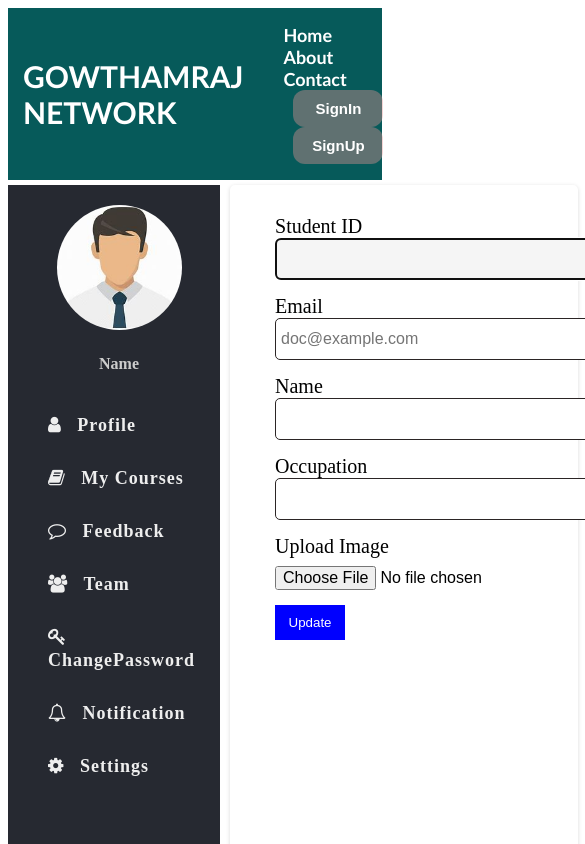
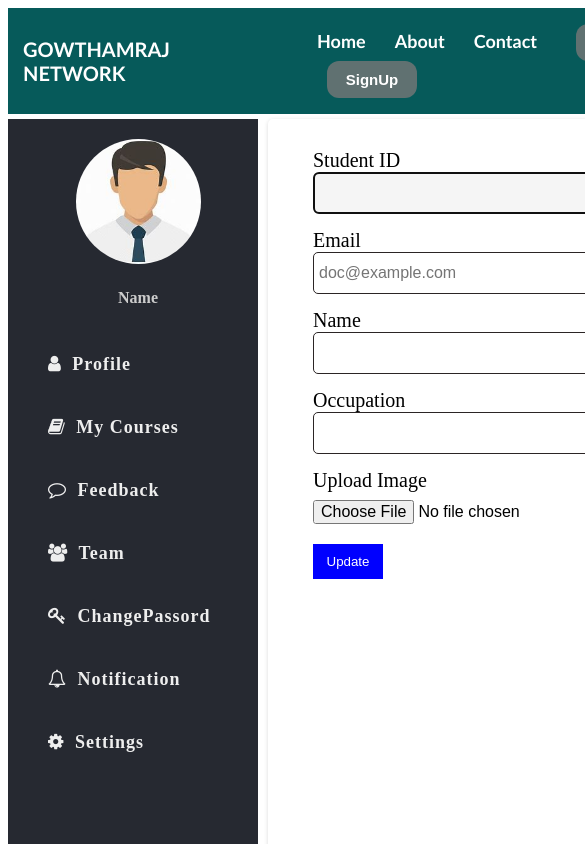
Before and after one commit to Nithishkumars-2001/Learner-Profile, a plain HTML site: page index.html in a window 390 px wide. Shown: the top 844 px of the page, 585 px wide, since content can reach past the window. Drawn offline with Linux system fonts and the light colour scheme.

Commit message:
update style.css flie

```diff
--- a/index.html
+++ b/index.html
@@ -30,6 +30,7 @@
                 <img src="OIP.jpg">
                 <h4> Name </h4>
             </div>
+            <div class="option">
                 <ul>
                     <li>
                         <a>
@@ -58,7 +59,7 @@
                     <li>
                         <a>
                             <i class="fa fa-key" aria-hidden="true"></i>
-                        <span> ChangePassword</span>
+                            <span> ChangePassord </span>
                         </a>
                     </li>
                     <li>
@@ -74,6 +75,7 @@
                         </a>
                     </li>
                 </ul>
+            </div>
         </div>
         <div class="section1">
             <div class="section1-edit">
--- a/style.css
+++ b/style.css
@@ -173,3 +173,186 @@ input:focus{
     display: inline block;
     padding-right: 10px;
 }
+
+
+@media screen and (max-width: 768px){
+    *{
+        text-decoration: none;
+    }
+
+    .navbar{
+        background: rgb(6, 90, 90);
+        font-family: calibri;
+        padding-left: 15px;
+        padding-right: 15px;
+        width: 750px;
+    }
+
+    .navdiv{
+        display: flex;
+        align-items: center;
+        justify-content: space-between;
+        margin-right: 3px;
+    }
+
+    .logo{
+        font-size: 20px;
+        font-weight: 600;
+        color: white;
+    }
+
+    li{
+        font-style: none;
+        display:inline-block;
+    }
+
+    li a{
+        color: white;
+        font-size: 18px;
+        font-weight: bold;
+        margin-right: 25px;
+    }
+
+    .sign-btn{
+        background: rgba(231, 148, 148, 0.4);
+        margin-left: 10px;;
+        padding: 10px;
+        border-radius: 12px;
+        width: 90px;
+        border: none;
+    }
+
+    .sign-btn a{
+        color: white;
+        font-size: 15px;
+        font-weight: bold;
+        cursor: pointer;
+    }
+
+    .sign-btn:hover{
+        background: rgba(250, 250, 249, 0.4);
+    }
+
+    .user-profile{
+        text-align: center;
+        padding-left: 10px;
+        padding-top: 20px;
+    }
+
+    .user-profile img{
+        width: 125px;
+        border-radius: 50%;
+    }
+
+    .user-profile h4{
+        color: #ccc;
+        padding: 0;
+    }
+
+    .side-bar{
+        min-width: 250px;
+        background: #262931;
+        min-height: 200vh;
+        margin-top: 5px;
+    }
+
+    .body{
+        display: flex;
+    }
+
+    .section1{
+        flex: 2;
+        margin-left: 10px;
+        background-color: white;
+        margin-top: 5px;
+        box-shadow: rgba(0, 0, 0, 0.15)0px 1px 4px;
+        border-radius: 5px;
+        min-height: 200vh;
+        min-width: 600px;
+    }
+
+    .section1-edit{
+        display: inline-block;
+        margin: 15px 0;
+        margin-left: 45px;
+        margin-top: 30px;
+    }
+
+    .input-container{
+        width: 200px;
+        margin-bottom: 15px;
+    }
+
+    .input-container label{
+         color: black;
+         font-size: 20px;
+    }
+
+    .input-container input{
+        height: 30px;
+        width: 400px;
+        border-radius: 5px;
+        border: 1.5px solid rgb(43, 37, 37);
+        padding: 5px;
+        color: rgba(19, 17, 17);
+        font-size: 16px;
+    }
+
+    input:focus{
+        background-color: whitesmoke;
+    }
+
+    .upload-img{
+        color: black;
+        font-size: 20px;
+    }
+
+    .upload-btn{
+        margin-top: 8px;
+        position: relative;
+        font-size: 16px;
+        border-radius: 3px;
+        border: 0;
+    }
+
+    .update-btn{
+        margin-top: 20px;
+        color: white;
+        background-color: blue;
+        width: 70px;
+        height: 35px;
+        border: 0;
+    }
+
+    .update-btn:hover{
+        cursor: pointer;
+        background-color: rgb(6, 6, 185);
+    }
+
+    .side-bar ul{
+        margin-top: 25px;
+        list-style: none;
+    }
+
+
+    .side-bar ul li{
+        font-size: 20px;
+        padding: 20px 0;
+    }
+
+    .side-bar ul li:hover{
+        background-color: rgb(6, 90, 90);
+        border-radius: 15px;
+    }
+
+    .side-bar ul li a{
+        color: #eee;
+        cursor: pointer;
+        letter-spacing: 1px
+    }
+
+    .side-bar ul li a i{
+        display: inline block;
+        padding-right: 5px;
+    }
+}
```
Lines whose indentation alone changed are shown as unchanged.
